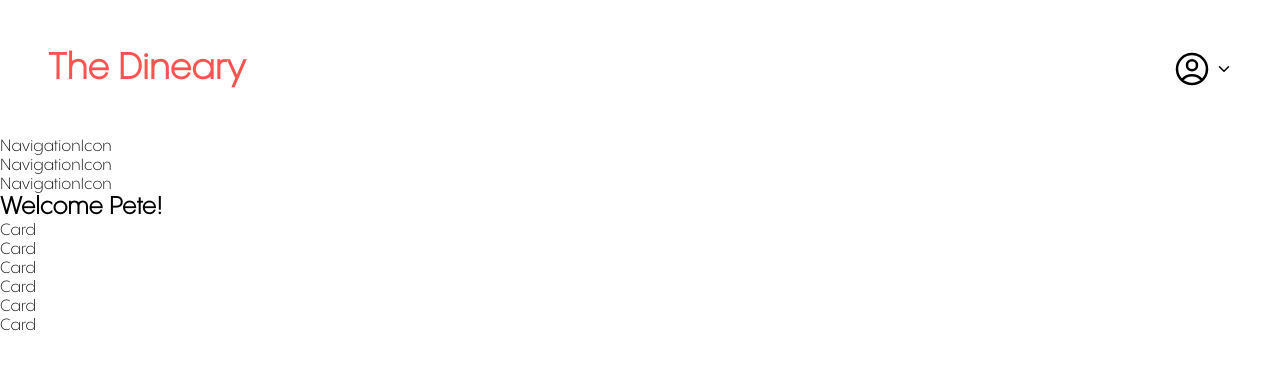
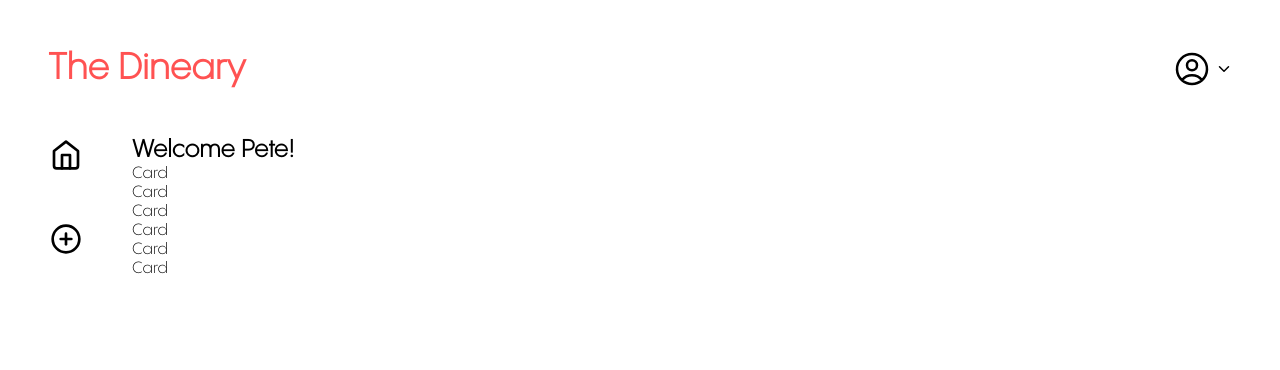
Before and after one commit to SutheeDev/PerScholasCapstoneFE, a React (Vite) app: page / in a window 1280 px wide. Shown: the top 370 px of the page. Built offline with nearby package versions, Linux system fonts and the light colour scheme; no server answers.

Commit message:
styled sidebar & navigationIcons

```diff
--- a/src/components/NavigationIcon.jsx
+++ b/src/components/NavigationIcon.jsx
@@ -1,4 +1,22 @@
-const NavigationIcon = () => {
-  return <div>NavigationIcon</div>;
+import styled from "styled-components";
+
+const NavigationIcon = ({ icon }) => {
+  return <Wrapper>{icon}</Wrapper>;
 };
 export default NavigationIcon;
+
+const Wrapper = styled.div`
+  width: 36px;
+  height: 36px;
+  display: grid;
+  place-items: center;
+  font-size: 32px;
+  color: var(--text-color);
+  cursor: pointer;
+
+  transition: all 0.1s ease;
+
+  &:hover {
+    transform: scale(1.05);
+  }
+`;
--- a/src/components/UserIcon.jsx
+++ b/src/components/UserIcon.jsx
@@ -22,6 +22,7 @@ const Wrapper = styled.div`
   gap: 4px;
   justify-content: space-between;
   align-items: center;
+  color: var(--text-color);
   cursor: pointer;
 
   .userIcon-container {
--- a/src/pages/Home.jsx
+++ b/src/pages/Home.jsx
@@ -1,5 +1,11 @@
 import { Logo, UserIcon, NavigationIcon, Card } from "../components/index";
 import styled from "styled-components";
+
+// home
+import { FiHome } from "react-icons/fi";
+
+// Create
+import { FiPlusCircle } from "react-icons/fi";
 
 const Home = () => {
   return (
@@ -11,13 +17,12 @@ const Home = () => {
         </NavContainer>
       </nav>
 
-      <div>
+      <Content>
         <aside>
-          <div className="sidebar-container">
-            <NavigationIcon />
-            <NavigationIcon />
-            <NavigationIcon />
-          </div>
+          <SidebarContainer>
+            <NavigationIcon icon={<FiHome />} />
+            <NavigationIcon icon={<FiPlusCircle />} />
+          </SidebarContainer>
         </aside>
 
         <section>
@@ -33,7 +38,7 @@ const Home = () => {
             </section>
           </div>
         </section>
-      </div>
+      </Content>
     </main>
   );
 };
@@ -44,3 +49,17 @@ const NavContainer = styled.div`
   justify-content: space-between;
   padding: var(--container-padding);
 `;
+
+const Content = styled.div`
+  display: flex;
+  height: calc(100vh - 137px);
+  /* background-color: wheat; */
+`;
+
+const SidebarContainer = styled.div`
+  padding-left: var(--container-padding);
+  padding-right: var(--container-padding);
+  display: flex;
+  flex-direction: column;
+  row-gap: 48px;
+`;
```
